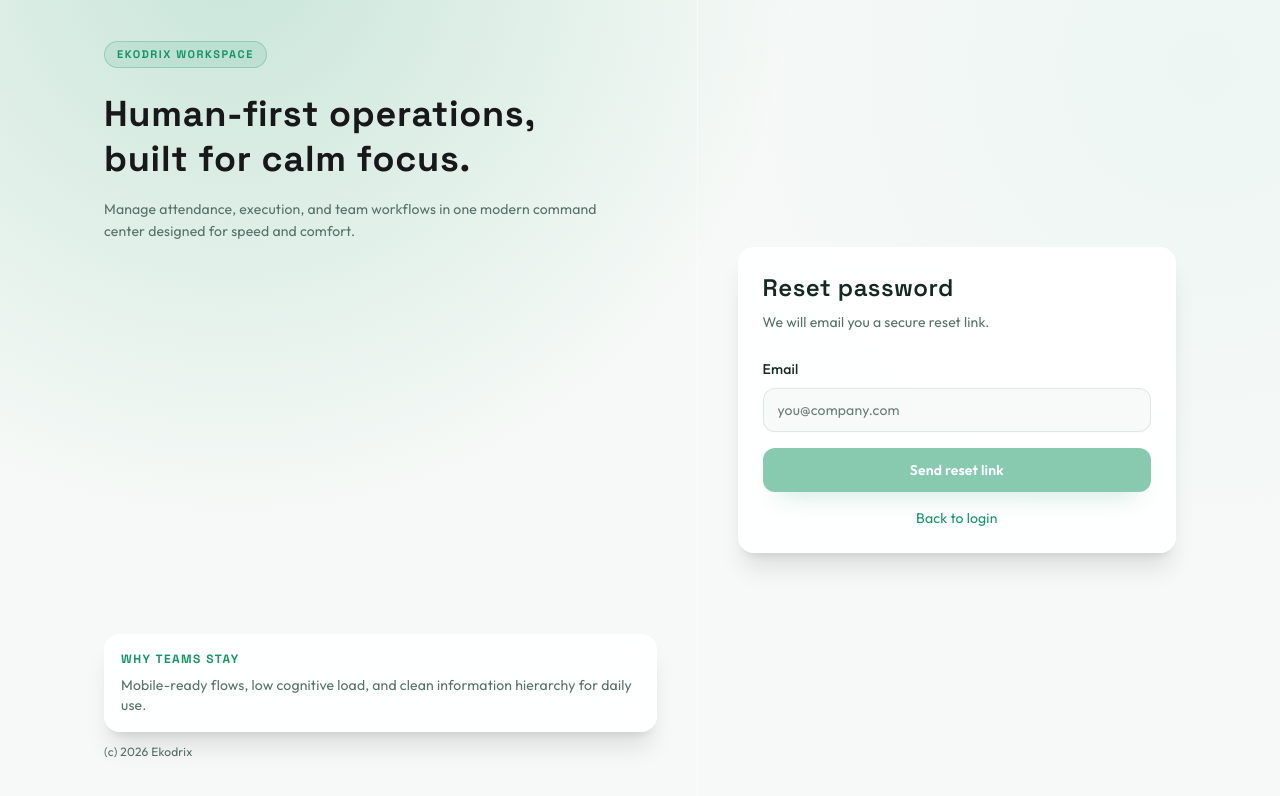
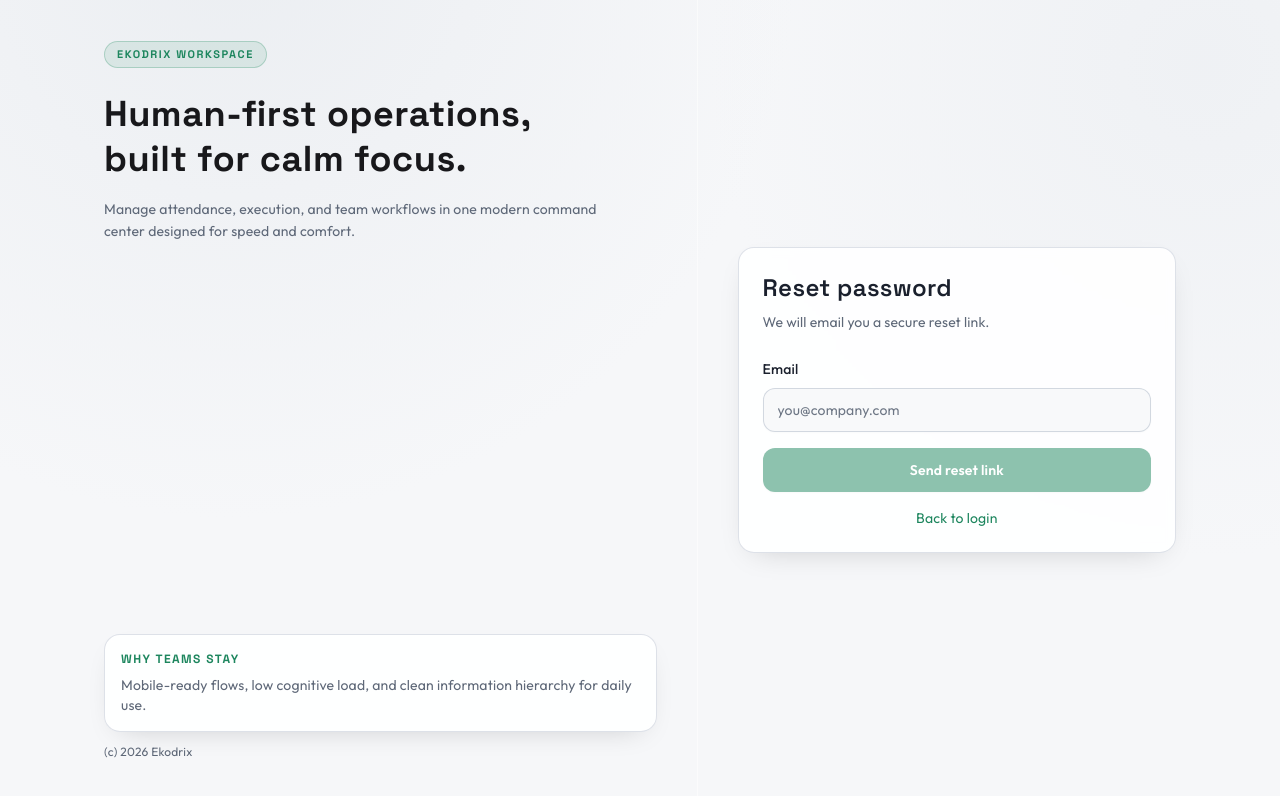
Before and after one commit to ekodrix-collab/ekodrix-hrms, a Next.js app: page /forgot-password in a window 1280 px wide. Shown: the top 796 px of the page. Built offline with nearby package versions, Linux system fonts and the light colour scheme.

Commit message:
feat: update theme colors and enhance UI components for improved aesthetics

```diff
--- a/app/(auth)/layout.tsx
+++ b/app/(auth)/layout.tsx
@@ -5,7 +5,7 @@ export default function AuthLayout({
 }>) {
   return (
     <div className="relative min-h-screen overflow-hidden bg-background">
-      <div className="pointer-events-none absolute inset-0 bg-[radial-gradient(circle_at_18%_-6%,hsl(var(--primary)/0.2),transparent_42%),radial-gradient(circle_at_94%_8%,hsl(var(--accent)/0.34),transparent_35%)]" />
+      <div className="pointer-events-none absolute inset-0 bg-[radial-gradient(circle_at_18%_-6%,hsl(var(--muted)/0.85),transparent_42%),radial-gradient(circle_at_94%_8%,hsl(var(--muted)/0.58),transparent_35%)]" />
       <div className="relative mx-auto grid min-h-screen w-full max-w-6xl lg:grid-cols-[1.1fr_0.9fr]">
         <section className="hidden border-r border-white/55 p-10 lg:flex lg:flex-col lg:justify-between dark:border-white/10">
           <div className="space-y-6">
--- a/app/globals.css
+++ b/app/globals.css
@@ -4,58 +4,58 @@
 
 @layer base {
   :root {
-    --background: 150 24% 97%;
-    --foreground: 160 34% 12%;
+    --background: 210 24% 97%;
+    --foreground: 222 26% 14%;
     --card: 0 0% 100%;
-    --card-foreground: 160 34% 12%;
+    --card-foreground: 222 26% 14%;
     --popover: 0 0% 100%;
-    --popover-foreground: 160 34% 12%;
-    --primary: 157 78% 33%;
+    --popover-foreground: 222 26% 14%;
+    --primary: 157 64% 32%;
     --primary-foreground: 0 0% 100%;
-    --secondary: 150 32% 93%;
-    --secondary-foreground: 160 38% 16%;
-    --muted: 155 24% 93%;
-    --muted-foreground: 162 14% 39%;
-    --accent: 168 40% 90%;
-    --accent-foreground: 160 38% 16%;
-    --destructive: 4 78% 57%;
+    --secondary: 214 24% 94%;
+    --secondary-foreground: 222 24% 20%;
+    --muted: 214 20% 93%;
+    --muted-foreground: 218 12% 42%;
+    --accent: 158 34% 92%;
+    --accent-foreground: 222 24% 20%;
+    --destructive: 4 73% 55%;
     --destructive-foreground: 0 0% 100%;
-    --success: 156 66% 34%;
+    --success: 155 55% 34%;
     --success-foreground: 0 0% 100%;
-    --warning: 34 94% 54%;
-    --warning-foreground: 32 90% 12%;
-    --border: 156 20% 85%;
-    --input: 156 24% 88%;
-    --ring: 157 76% 34%;
+    --warning: 36 88% 54%;
+    --warning-foreground: 35 78% 14%;
+    --border: 215 18% 84%;
+    --input: 215 18% 84%;
+    --ring: 157 64% 32%;
     --radius-sm: 0.5rem;
-    --radius-md: 0.875rem;
-    --radius-lg: 1.15rem;
+    --radius-md: 0.75rem;
+    --radius-lg: 1rem;
   }
 
   .dark {
-    --background: 168 30% 7%;
-    --foreground: 152 18% 94%;
-    --card: 168 26% 10%;
-    --card-foreground: 152 18% 94%;
-    --popover: 168 26% 10%;
-    --popover-foreground: 152 18% 94%;
-    --primary: 156 76% 45%;
-    --primary-foreground: 160 38% 12%;
-    --secondary: 166 20% 17%;
-    --secondary-foreground: 152 18% 94%;
-    --muted: 166 18% 15%;
-    --muted-foreground: 156 10% 66%;
-    --accent: 170 21% 20%;
-    --accent-foreground: 152 18% 94%;
-    --destructive: 4 75% 45%;
+    --background: 222 23% 10%;
+    --foreground: 210 16% 93%;
+    --card: 222 19% 13%;
+    --card-foreground: 210 16% 93%;
+    --popover: 222 19% 13%;
+    --popover-foreground: 210 16% 93%;
+    --primary: 157 56% 44%;
+    --primary-foreground: 222 24% 12%;
+    --secondary: 222 14% 20%;
+    --secondary-foreground: 210 16% 93%;
+    --muted: 222 12% 18%;
+    --muted-foreground: 214 9% 63%;
+    --accent: 222 13% 22%;
+    --accent-foreground: 210 16% 93%;
+    --destructive: 4 68% 47%;
     --destructive-foreground: 0 0% 100%;
-    --success: 156 73% 44%;
-    --success-foreground: 160 38% 12%;
-    --warning: 37 92% 53%;
-    --warning-foreground: 37 90% 14%;
-    --border: 166 18% 24%;
-    --input: 166 18% 22%;
-    --ring: 156 76% 45%;
+    --success: 156 53% 45%;
+    --success-foreground: 222 24% 12%;
+    --warning: 37 82% 53%;
+    --warning-foreground: 38 72% 14%;
+    --border: 222 12% 28%;
+    --input: 222 12% 26%;
+    --ring: 157 56% 44%;
   }
 
   html,
@@ -70,8 +70,8 @@
   body {
     @apply bg-background text-foreground antialiased;
     background-image:
-      radial-gradient(circle at 16% -10%, hsl(var(--primary) / 0.2), transparent 42%),
-      radial-gradient(circle at 95% 8%, hsl(var(--accent) / 0.4), transparent 36%),
+      radial-gradient(circle at 8% -14%, hsl(var(--muted) / 0.85), transparent 40%),
+      radial-gradient(circle at 96% 4%, hsl(var(--muted) / 0.55), transparent 34%),
       linear-gradient(to bottom, hsl(var(--background)), hsl(var(--background)));
     letter-spacing: 0.01em;
     text-rendering: optimizeLegibility;
@@ -93,7 +93,7 @@
   .font-black,
   b,
   strong {
-    @apply tracking-[0.02em];
+    @apply tracking-[0.015em];
     font-family: var(--font-display), var(--font-outfit), sans-serif;
   }
 
@@ -121,11 +121,15 @@
 
 @layer utilities {
   .glass-panel {
-    @apply border border-white/50 bg-white/75 shadow-xl shadow-black/5 backdrop-blur-xl dark:border-white/10 dark:bg-black/40 dark:shadow-black/30;
+    @apply border border-border/70 bg-card/80 shadow-soft backdrop-blur-xl dark:bg-card/75;
   }
 
   .surface-card {
-    @apply rounded-2xl border border-white/70 bg-white/90 shadow-xl shadow-black/10 backdrop-blur-md dark:border-white/10 dark:bg-zinc-950/70 dark:shadow-black/40;
+    @apply rounded-2xl border border-border/70 bg-card/90 shadow-soft backdrop-blur-sm;
+  }
+
+  .surface-elevated {
+    @apply rounded-2xl border border-border/70 bg-card shadow-lift;
   }
 
   .touch-target {
--- a/app/layout.tsx
+++ b/app/layout.tsx
@@ -28,7 +28,7 @@ export const metadata: Metadata = {
 };
 
 export const viewport = {
-  themeColor: "#0f3228",
+  themeColor: "#1f4d42",
   width: "device-width",
   initialScale: 1,
   userScalable: true,
--- a/components/layout/dashboard-shell.tsx
+++ b/components/layout/dashboard-shell.tsx
@@ -12,7 +12,7 @@ export function DashboardShell({
 }>) {
   return (
     <div className="relative min-h-screen overflow-x-clip bg-background">
-      <div className="pointer-events-none absolute inset-0 -z-10 bg-[radial-gradient(circle_at_18%_0%,hsl(var(--primary)/0.14),transparent_36%),radial-gradient(circle_at_96%_6%,hsl(var(--accent)/0.28),transparent_34%)]" />
+      <div className="pointer-events-none absolute inset-0 -z-10 bg-[radial-gradient(circle_at_20%_0%,hsl(var(--muted)/0.85),transparent_36%),radial-gradient(circle_at_92%_8%,hsl(var(--muted)/0.6),transparent_34%)]" />
       <div className="mx-auto flex min-h-screen w-full max-w-[1800px]">
         <Sidebar />
         <div className="flex min-w-0 flex-1 flex-col">
--- a/components/layout/header.tsx
+++ b/components/layout/header.tsx
@@ -2,7 +2,7 @@
 
 import * as React from "react";
 import { usePathname } from "next/navigation";
-import { Search, Sparkles } from "lucide-react";
+import { CalendarDays, Search } from "lucide-react";
 import { ThemeToggle } from "@/components/layout/theme-toggle";
 import { NotificationBell } from "@/components/notifications/notification-bell";
 import { InboxBell } from "@/components/admin/inbox/inbox-bell";
@@ -24,7 +24,7 @@ export function Header() {
   }).format(new Date());
 
   return (
-    <header className="sticky top-0 z-30 border-b border-white/55 bg-white/70 backdrop-blur-2xl dark:border-white/10 dark:bg-black/35">
+    <header className="sticky top-0 z-30 border-b border-border/70 bg-card/78 backdrop-blur-2xl">
       <div className="flex h-16 items-center gap-3 px-3 sm:px-4 lg:h-[74px] lg:px-8">
         <MobileNav />
 
@@ -33,7 +33,7 @@ export function Header() {
             {currentLabel}
           </p>
           <div className="flex items-center gap-2 text-[11px] font-medium text-muted-foreground">
-            <Sparkles className="h-3.5 w-3.5 text-primary" />
+            <CalendarDays className="h-3.5 w-3.5 text-primary" />
             <span>{todayLabel}</span>
           </div>
         </div>
--- a/components/layout/mobile-bottom-nav.tsx
+++ b/components/layout/mobile-bottom-nav.tsx
@@ -16,7 +16,7 @@ export function MobileBottomNav() {
   }
 
   return (
-    <nav className="fixed inset-x-0 bottom-0 z-40 border-t border-white/55 bg-white/88 backdrop-blur-2xl dark:border-white/10 dark:bg-zinc-950/84 lg:hidden">
+    <nav className="fixed inset-x-0 bottom-0 z-40 border-t border-border/70 bg-card/92 backdrop-blur-2xl lg:hidden">
       <ul className="mx-auto flex max-w-xl items-center justify-between px-2 pb-[max(env(safe-area-inset-bottom),0.55rem)] pt-2">
         {navItems.map((item) => {
           const isActive = pathname === item.href || pathname.startsWith(`${item.href}/`);
--- a/components/layout/sidebar.tsx
+++ b/components/layout/sidebar.tsx
@@ -146,7 +146,7 @@ export function Sidebar() {
     <aside className="glass-panel sticky top-3 z-20 hidden h-[calc(100vh-1.5rem)] w-[300px] shrink-0 flex-col overflow-hidden rounded-3xl lg:mx-3 lg:flex">
       <div className="flex h-20 items-center px-6">
         <Link href="/" className="group flex items-center gap-3">
-          <div className="flex h-11 w-11 items-center justify-center rounded-2xl bg-gradient-to-br from-primary to-emerald-500 text-primary-foreground shadow-soft transition-transform duration-300 group-hover:scale-105">
+          <div className="flex h-11 w-11 items-center justify-center rounded-2xl bg-primary text-primary-foreground shadow-sm transition-transform duration-300 group-hover:scale-105">
             <Zap className="h-6 w-6" />
           </div>
           <div className="flex flex-col">
@@ -215,7 +215,7 @@ export function Sidebar() {
         ))}
 
         <div className="px-2">
-          <div className="rounded-2xl border border-white/60 bg-gradient-to-br from-primary/10 via-emerald-400/5 to-transparent p-4 dark:border-white/10">
+          <div className="rounded-2xl border border-border/70 bg-muted/35 p-4">
             <div className="mb-2 flex items-center gap-2">
               <div className="h-2 w-2 animate-pulse rounded-full bg-green-500" />
               <span className="text-[10px] font-black uppercase tracking-[0.16em] text-zinc-500">
@@ -230,7 +230,7 @@ export function Sidebar() {
         </div>
       </div>
 
-      <div className="border-t border-white/60 bg-zinc-100/40 p-4 dark:border-white/10 dark:bg-zinc-900/35">
+      <div className="border-t border-border/70 bg-muted/25 p-4">
         <div className="group relative">
           <div className="flex items-center gap-3 rounded-2xl p-2 transition-colors hover:bg-zinc-100/90 dark:hover:bg-zinc-800/60">
             <Avatar className="h-10 w-10 border-2 border-white shadow-sm ring-1 ring-primary/20 dark:border-zinc-800">
--- a/components/ui/button.tsx
+++ b/components/ui/button.tsx
@@ -11,11 +11,11 @@ const buttonVariants = cva(
     variants: {
       variant: {
         default:
-          "bg-primary text-primary-foreground shadow-[0_12px_28px_-16px_hsl(var(--primary)/0.9)] hover:bg-primary/90 hover:shadow-[0_20px_34px_-18px_hsl(var(--primary)/0.7)]",
+          "bg-primary text-primary-foreground shadow-sm hover:bg-primary/92",
         secondary:
           "bg-secondary text-secondary-foreground hover:bg-secondary/80",
         outline:
-          "border border-input/80 bg-background/80 shadow-sm hover:bg-accent/70 hover:text-accent-foreground",
+          "border border-input/80 bg-background/85 hover:bg-accent/55 hover:text-accent-foreground",
         ghost: "hover:bg-accent/70 hover:text-accent-foreground",
         destructive:
           "bg-destructive text-destructive-foreground hover:bg-destructive/90"
```
Also changed, not shown: app/(dashboard)/admin/projects/finance/page.tsx (+59 -8 lines), components/auth/login-form.tsx (+13 -3 lines), components/layout/mobile-nav.tsx (+5 -5 lines).
